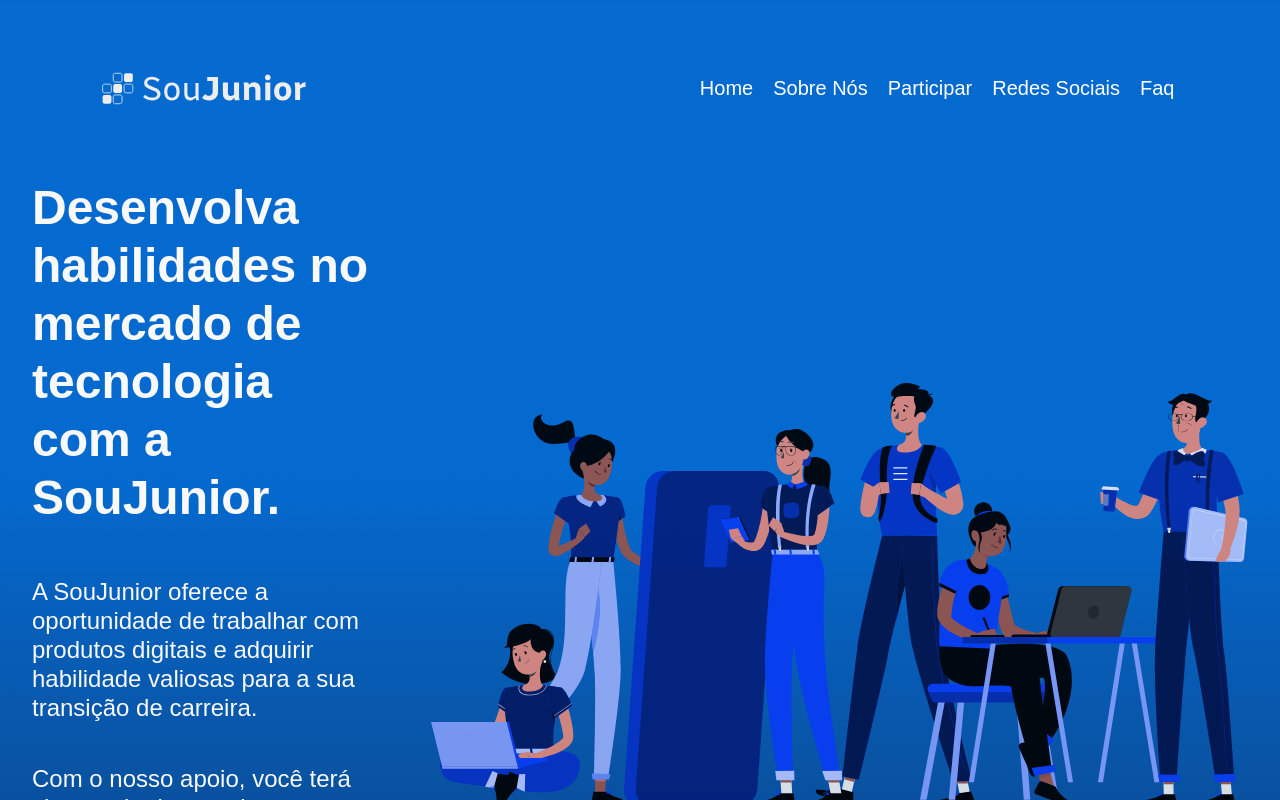
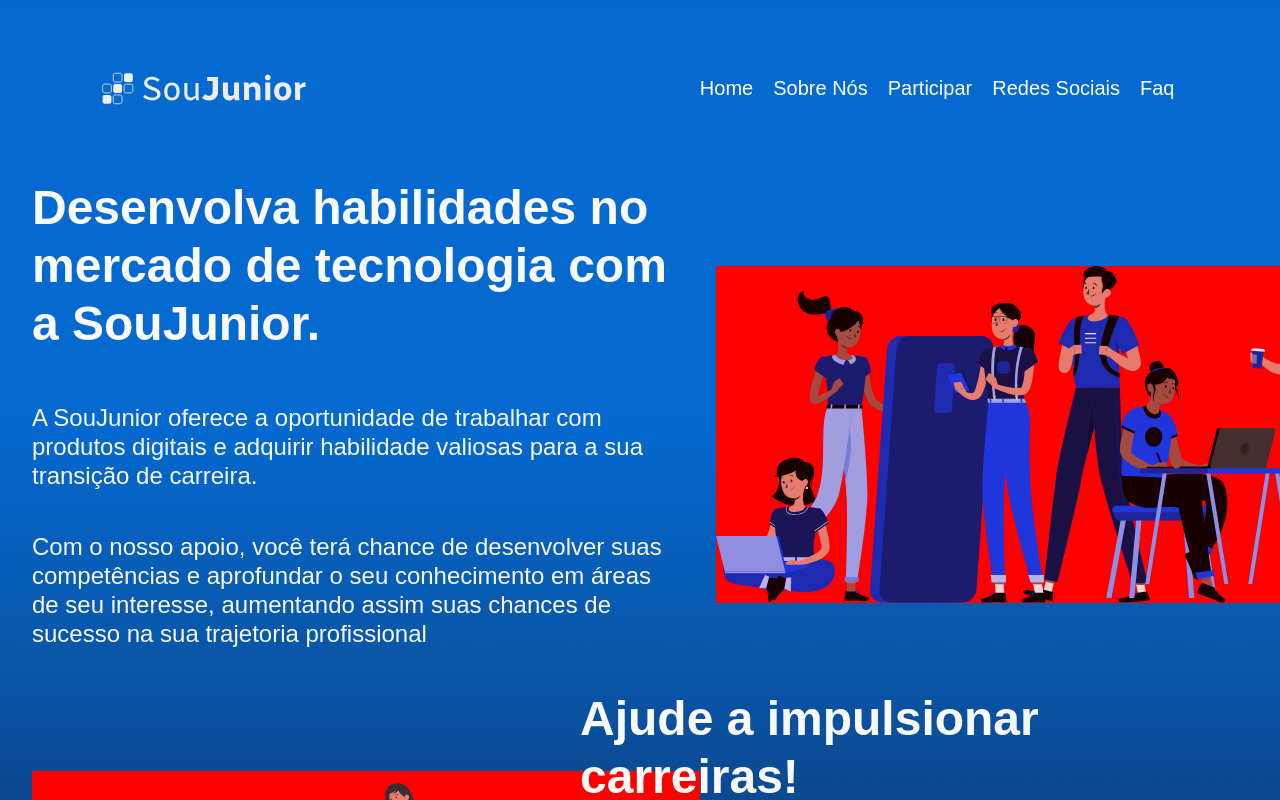
Before and after one commit to SouJunior/site-webapp, a Next.js app: page / in a window 1280 px wide. Shown: the top 800 px of the page. Built offline with nearby package versions, Linux system fonts and the light colour scheme; a web font is replaced by a local one.

Commit message:
style: testes nas images e containers da home

```diff
--- a/components/HeaderHome/HeaderHome.module.css
+++ b/components/HeaderHome/HeaderHome.module.css
@@ -5,35 +5,54 @@
   align-items: center;
   width: 100%;
   padding: 0px 32px;
+  overflow: hidden;
 }
 
-.skillsContainer {
+.skillsContainer,
+.careerContainer {
   max-width: 140rem;
+  width: 100%;
   display: flex;
   flex-wrap: wrap;
+  align-items: center;
+}
+/* flex: 1; */
+
+.skillsContainer {
   justify-content: center;
-  align-items: center;
-  gap: 5.4rem;
+  gap: 3.2rem;
 }
 
 .careerContainer {
-  display: flex;
-  flex-wrap: wrap;
   flex-direction: row-reverse;
-  align-items: center;
-  max-width: 140rem;
-  padding: 72px 0px;
 }
 
-.TextContent {
+.textContent {
   flex: 1;
   display: flex;
   flex-direction: column;
 }
 
+.imageContainer {
+  flex: 1;
+  display: flex;
+  width: 100%;
+  justify-content: center;
+  align-items: center;
+  background-color: red;
+  margin-right: -120px;
+}
+
+.image1 {
+  position: relative;
+  max-width: 120%;
+  width: 816.37px;
+  height: 422.5px;
+}
+
 .image1,
 .image2 {
-  flex: 1;
+  /* flex: 1; */
 }
 
 .tittle,
@@ -58,9 +77,19 @@
 }
 
 @media (max-width: 960px) {
+  .HeroHomeContainer {
+    /* overflow: hidden; */
+  }
   .skillsContainer {
     align-items: center;
   }
+
+  .textContent {
+  }
+
+  .imageContainer {
+  }
+
   .tittle,
   .paragraph {
     text-align: center;
@@ -69,4 +98,8 @@
     font-size: 3.2rem;
     line-height: 3.8rem;
   }
+
+  .image1 {
+    min-width: 100%;
+  }
 }
--- a/components/HeaderHome/componentHome.jsx
+++ b/components/HeaderHome/componentHome.jsx
@@ -1,4 +1,5 @@
 import styles from "./HeaderHome.module.css";
+import Image from "next/image";
 
 const HeroHomeComponent = ({
   tittle,
@@ -9,7 +10,7 @@ const HeroHomeComponent = ({
 }) => {
   return (
     <div className={containerStyle}>
-      <div className={styles.TextContent}>
+      <div className={styles.textContent}>
         <h1 className={styles.tittle}>{tittle}</h1>
         <div>
           {content.split("\n").map((linha, index) => (
@@ -19,7 +20,16 @@ const HeroHomeComponent = ({
           ))}
         </div>
       </div>
-      <img src={image} alt={tittle} className={imgStyles} />
+      <div className={styles.imageContainer}>
+        {/* <img src={image} alt={tittle} className={imgStyles} /> */}
+        <Image
+          src={image}
+          // sizes="(max-width: 479px) 100vw, (max-width: 767px) 92vw, 100vw"
+          width={817}
+          height={423}
+          loading="lazy"
+        />
+      </div>
     </div>
   );
 };
```
